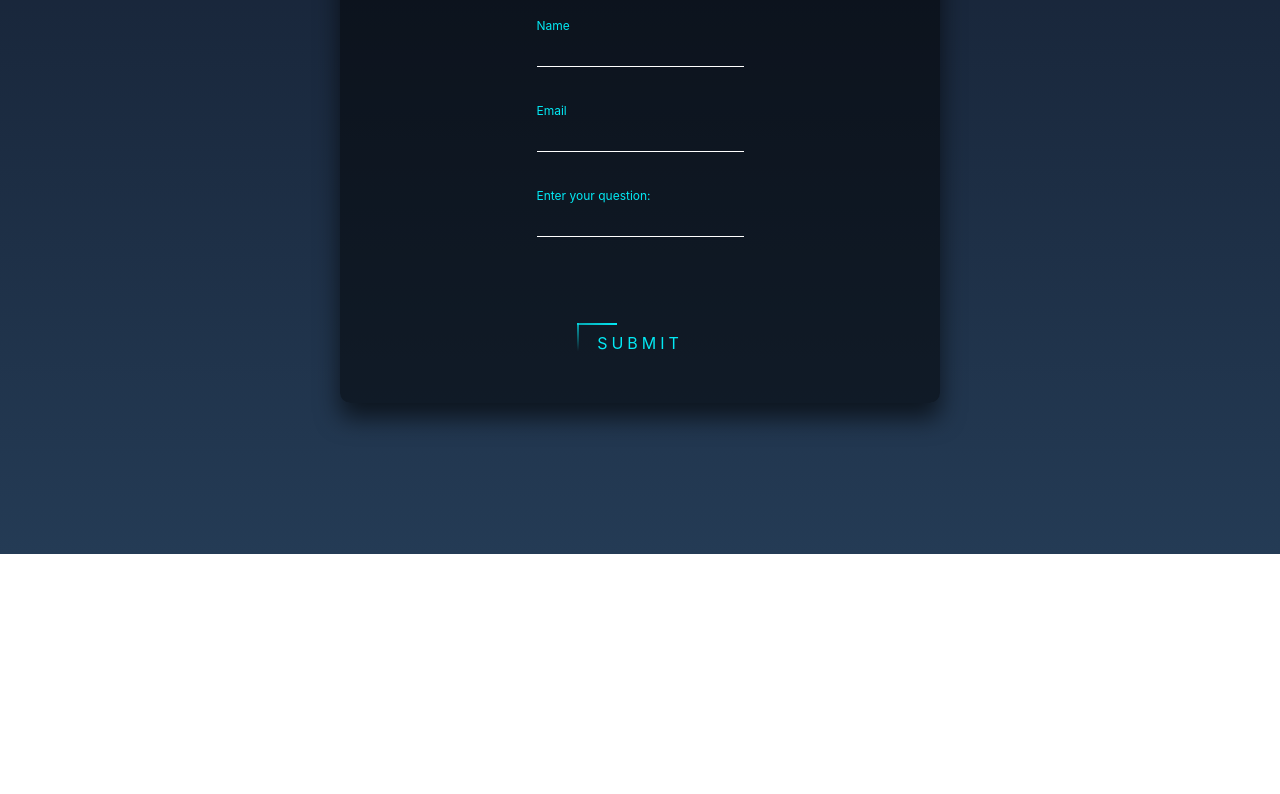
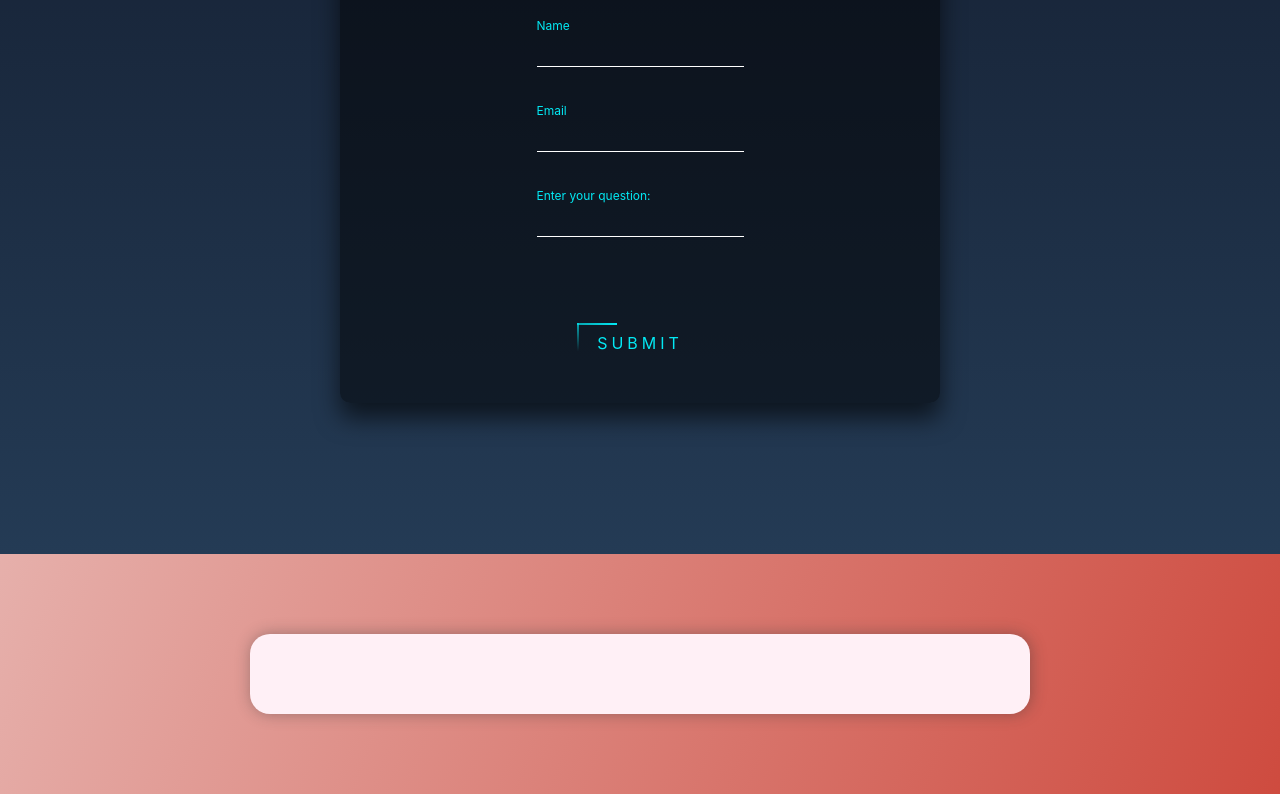
Before and after one commit to SaiPradeepti/Furni-store, a React (Create React App) app: page / in a window 1280 px wide. Shown: the part 2495-3289 px from the top of the page. Before the commit the page ends 3049 px from the top, so only its background shows below. Built offline with nearby package versions, Linux system fonts and the light colour scheme.

Commit message:
Adding User Query Display

```diff
--- a/src/Form.js
+++ b/src/Form.js
@@ -27,6 +27,7 @@ const Form = () => {
     }
 
     return (
+        <>
             <article>
                 <form className="form">
                     <h4>Any Questions</h4>
@@ -52,6 +53,20 @@ const Form = () => {
                     </a>
                 </form>
             </article>
+            <div className="questions">
+                {
+                    queryList.map((userQuery) => {
+                        const {id,name,query} = userQuery;
+                        return (
+                            <div className="queryInfo" key={id}>
+                                <p className="queryInfo-name"><strong>Name</strong>: {name}</p>
+                                <p className="queryInfo-question"><strong>Question</strong>: {query}</p>
+                            </div>
+                        )
+                    })
+                }
+            </div>
+        </>
     )
 };
 
--- a/src/form.css
+++ b/src/form.css
@@ -173,3 +173,32 @@ a span:nth-child(4) {
     bottom: 100%;
   }
 }
+
+.questions {
+  width: 50vw;
+  margin: 5em auto;
+  box-shadow: 1px 0px 15px 0px rgba(46, 50, 50, 0.38);
+  background: rgb(255, 240, 246);
+  border-radius: 20px;
+  color: #222;
+  padding: 40px 70px;
+}
+
+.queryInfo {
+  display: flex;
+  justify-content: space-around;
+  align-items: center;
+  gap: 10px;
+}
+
+.queryInfo > * {
+  box-shadow: 1px 0px 15px 0px rgba(46, 50, 50, 0.18);
+}
+
+.queryInfo-name {
+  flex-grow: 1;
+}
+
+.queryInfo-question {
+  flex-grow: 3;
+}
```
Lines whose indentation alone changed are shown as unchanged.
